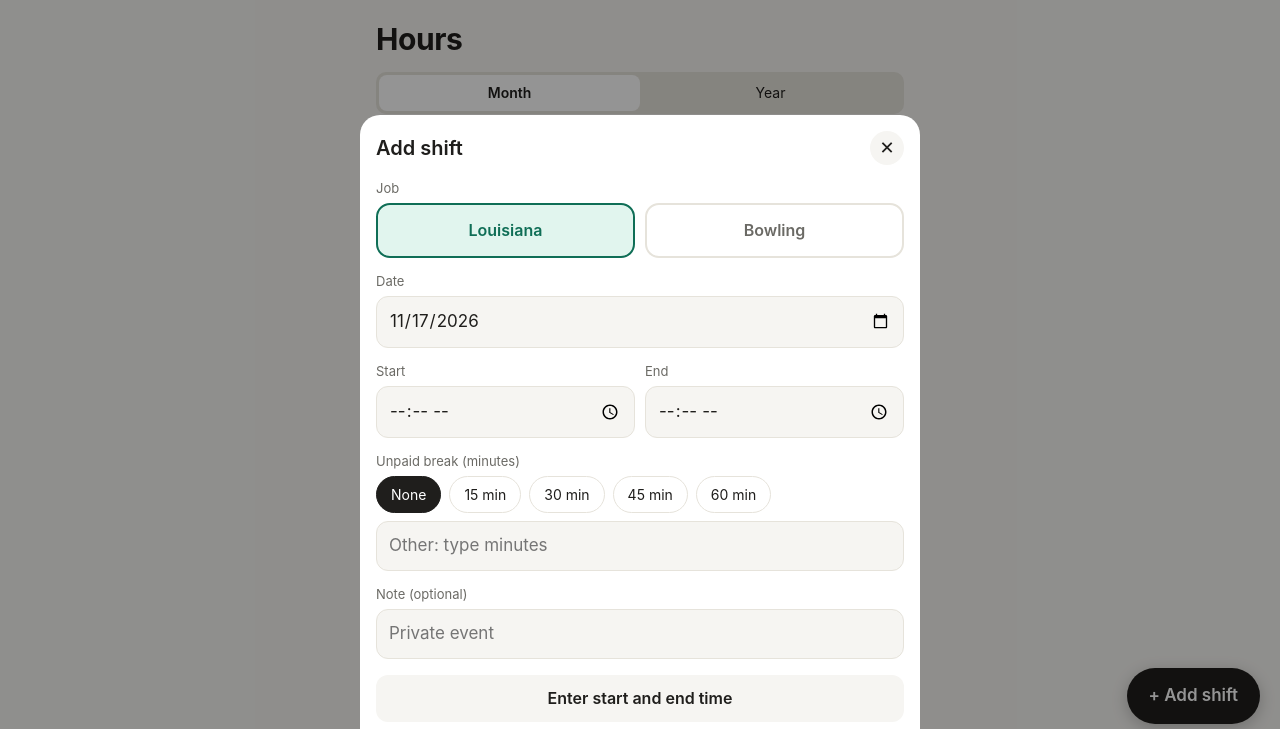
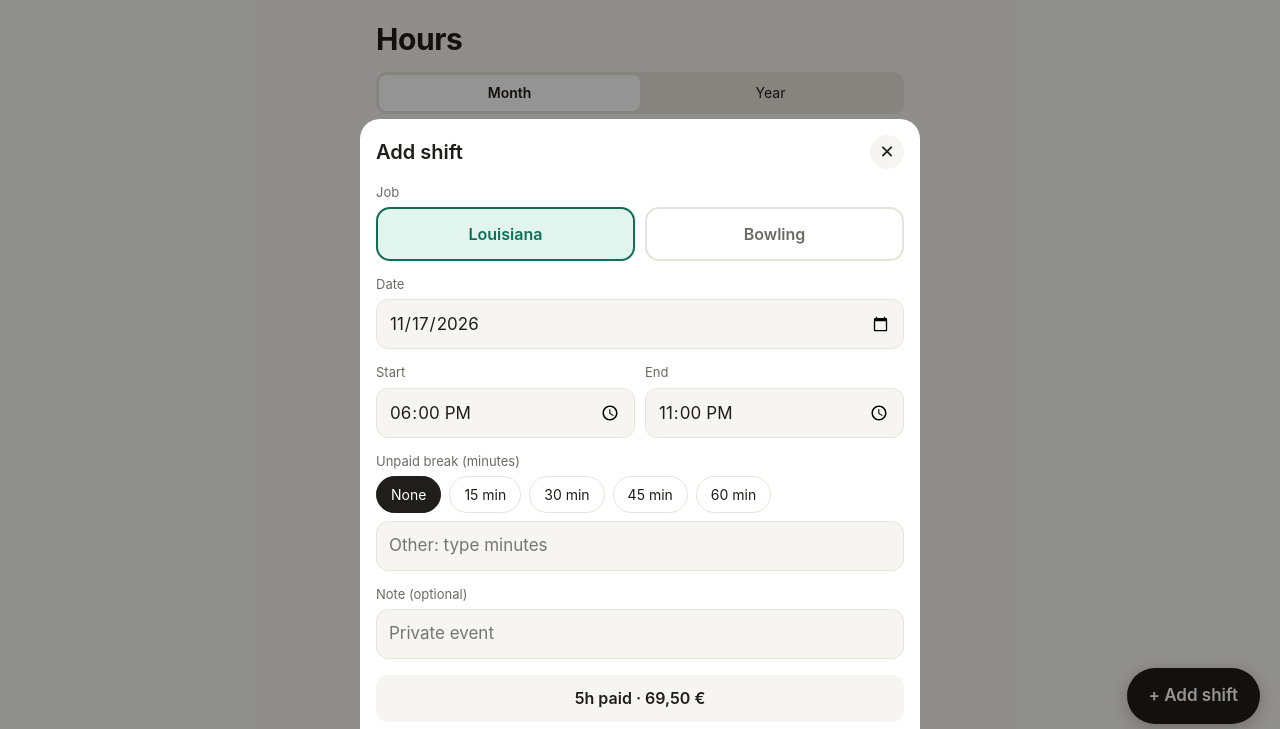
Before and after one commit to kaali-01/work-hours-app, a plain HTML site: page index.html in a window 1280 px wide. Both pictures are taken after a click on the button "+ Add shift". Shown: the top 729 px of the page. Drawn offline with Linux system fonts and the light colour scheme.

Commit message:
Add files via upload

```diff
--- a/index.html
+++ b/index.html
@@ -17,7 +17,7 @@
 :root{--bg:#f6f5f2;--card:#fff;--text:#1f1e1c;--muted:#6b6a65;--line:#e6e3db;--primary:#1f1e1c;--on-primary:#fff;--teal:#0F6E56;--teal-bg:#E1F5EE;--purple:#534AB7;--purple-bg:#EEEDFE;--warn:#854F0B;--warn-bg:#FAEEDA;--danger:#A32D2D;--danger-bg:#FCEBEB;--ok:#3B6D11;--ok-bg:#EAF3DE;color-scheme:light dark}
 @media (prefers-color-scheme:dark){:root{--bg:#141413;--card:#22211f;--text:#f1efe8;--muted:#a3a29b;--line:#383733;--primary:#f1efe8;--on-primary:#141413;--teal:#5DCAA5;--teal-bg:#0b3a31;--purple:#AFA9EC;--purple-bg:#2a2560;--warn:#FAC775;--warn-bg:#412402;--danger:#F09595;--danger-bg:#501313;--ok:#97C459;--ok-bg:#173404}}
 *{box-sizing:border-box;-webkit-tap-highlight-color:transparent}
-html,body{margin:0;background:var(--bg);color:var(--text);font:16px/1.4 -apple-system,BlinkMacSystemFont,"SF Pro Text",system-ui,sans-serif;-webkit-text-size-adjust:100%}
+html,body{overflow-x:hidden;margin:0;background:var(--bg);color:var(--text);font:16px/1.4 -apple-system,BlinkMacSystemFont,"SF Pro Text",system-ui,sans-serif;-webkit-text-size-adjust:100%}
 main{padding:calc(env(safe-area-inset-top) + 12px) 16px calc(env(safe-area-inset-bottom) + 110px);max-width:560px;margin:0 auto}
 h1{font-size:30px;font-weight:700;margin:6px 0 12px;letter-spacing:-.4px}
 h2{font-size:17px;font-weight:600;margin:0 0 8px}
@@ -57,11 +57,16 @@ h2{font-size:17px;font-weight:600;margin:0 0 8px}
 .jobpick button{border-radius:14px;padding:14px;font:inherit;font-weight:600;border:2px solid var(--line);background:var(--card);color:var(--muted)}
 label.f{display:block;font-size:13px;color:var(--muted);margin:14px 0 6px}
 input,select{font:inherit;font-size:17px;width:100%;padding:12px;border-radius:12px;border:1px solid var(--line);background:var(--bg);color:var(--text);min-height:48px;margin:0}
-input[type=text],input[type=number]{-webkit-appearance:none;appearance:none}
+input,select{min-width:0;max-width:100%;display:block}
+input[type=text],input[type=number],input[type=date],input[type=time],input[type=month]{-webkit-appearance:none;appearance:none}
+input[type=date],input[type=time],input[type=month]{text-align:left;line-height:22px}
+input::-webkit-date-and-time-value{text-align:left;margin:0}
 .two{display:grid;grid-template-columns:minmax(0,1fr) minmax(0,1fr);gap:10px}
 #sheet-wrap{position:fixed;inset:0;background:rgba(0,0,0,.42);display:flex;align-items:flex-end;justify-content:center;z-index:10}
 #sheet-wrap.hidden{display:none}
-#sheet{background:var(--card);width:100%;max-width:560px;border-radius:20px 20px 0 0;padding:16px 16px calc(env(safe-area-inset-bottom) + 16px);max-height:92vh;overflow-y:auto;-webkit-overflow-scrolling:touch}
+#sheet{background:var(--card);width:100%;max-width:560px;border-radius:20px 20px 0 0;padding:16px 16px calc(env(safe-area-inset-bottom) + 16px);max-height:92vh;overflow-y:auto;overflow-x:hidden;-webkit-overflow-scrolling:touch;touch-action:pan-y}
+#sheet *{max-width:100%}
+.two>div{min-width:0;overflow:hidden}
 .sheet-h{display:flex;justify-content:space-between;align-items:center;margin-bottom:4px}
 .sheet-h h2{margin:0;font-size:20px}
 .x{border:0;background:var(--bg);color:var(--text);width:34px;height:34px;border-radius:17px;font-size:18px}
@@ -94,7 +99,7 @@ input[type=text],input[type=number]{-webkit-appearance:none;appearance:none}
 <input type="file" id="importFile" accept=".json,application/json" style="display:none" onchange="importChosen(this)">
 <script>
 const KEY='workhours.v1';
-const APP_VERSION='1.0';
+const APP_VERSION='1.1';
 const $=s=>document.querySelector(s);
 const pad=n=>String(n).padStart(2,'0');
 const esc=s=>String(s??'').replace(/[&<>"']/g,c=>({'&':'&amp;','<':'&lt;','>':'&gt;','"':'&quot;',"'":'&#39;'}[c]));
@@ -215,7 +220,7 @@ function openShift(id){
   if(s)draft={...s,_new:false};
   else{const jid=job(S.settings.lastJob)?S.settings.lastJob:S.jobs[0].id;const last=lastShiftOf(jid);
     const today=todayStr();const date=today.startsWith(V.ym)?today:V.ym+'-01';
-    draft={id:null,job:jid,date,start:last?last.start:'',end:last?last.end:'',brk:last?Number(last.brk)||0:0,extra:'',note:'',_new:true,_touched:false}}
+    draft={id:null,job:jid,date,start:last?last.start:'18:00',end:last?last.end:'23:00',brk:last?Number(last.brk)||0:0,extra:'',note:'',_new:true,_touched:false}}
   renderShiftSheet()}
 function renderShiftSheet(){const d=draft;const j=job(d.job);
   let h=sheetHead(d._new?'Add shift':'Edit shift');
@@ -230,7 +235,7 @@ function renderShiftSheet(){const d=draft;const j=job(d.job);
   if(!d._new)h+=`<button class="btn danger" onclick="deleteShift()">Delete shift</button>`;
   showSheet(h);updPreview()}
 function brkChips(){return [0,15,30,45,60].map(m=>`<button class="chip ${Number(draft.brk)===m?'on':''}" onclick="draft.brk=${m};$('#dBrk').value='';$('#brkChips').innerHTML=brkChips();updPreview()">${m===0?'None':m+' min'}</button>`).join('')}
-function pickJob(id){draft.job=id;if(draft._new&&!draft._touched){const last=lastShiftOf(id);draft.start=last?last.start:'';draft.end=last?last.end:'';draft.brk=last?Number(last.brk)||0:0}renderShiftSheet()}
+function pickJob(id){draft.job=id;if(draft._new&&!draft._touched){const last=lastShiftOf(id);draft.start=last?last.start:'18:00';draft.end=last?last.end:'23:00';draft.brk=last?Number(last.brk)||0:0}renderShiftSheet()}
 function updPreview(){const el=$('#dPrev');if(!el)return;$('#dErr').textContent='';
   if(!draft.start||!draft.end){el.textContent='Enter start and end time';return}
   const m=shiftMin(draft);const p=shiftPay(draft);const over=toMin(draft.end)<=toMin(draft.start);
--- a/sw.js
+++ b/sw.js
@@ -1,4 +1,4 @@
-const CACHE = 'work-hours-v1';
+const CACHE = 'work-hours-v2';
 const FILES = ['./', './index.html', './manifest.json', './icon-180.png', './icon-512.png'];
 
 self.addEventListener('install', e => {
```
